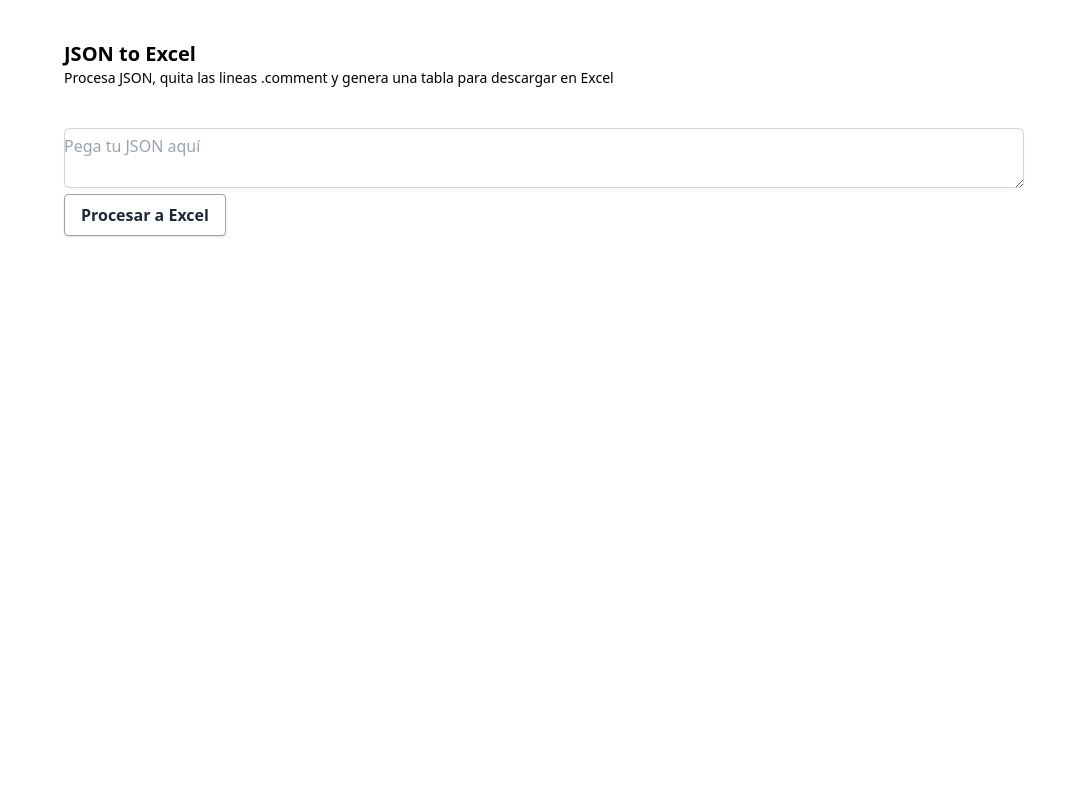
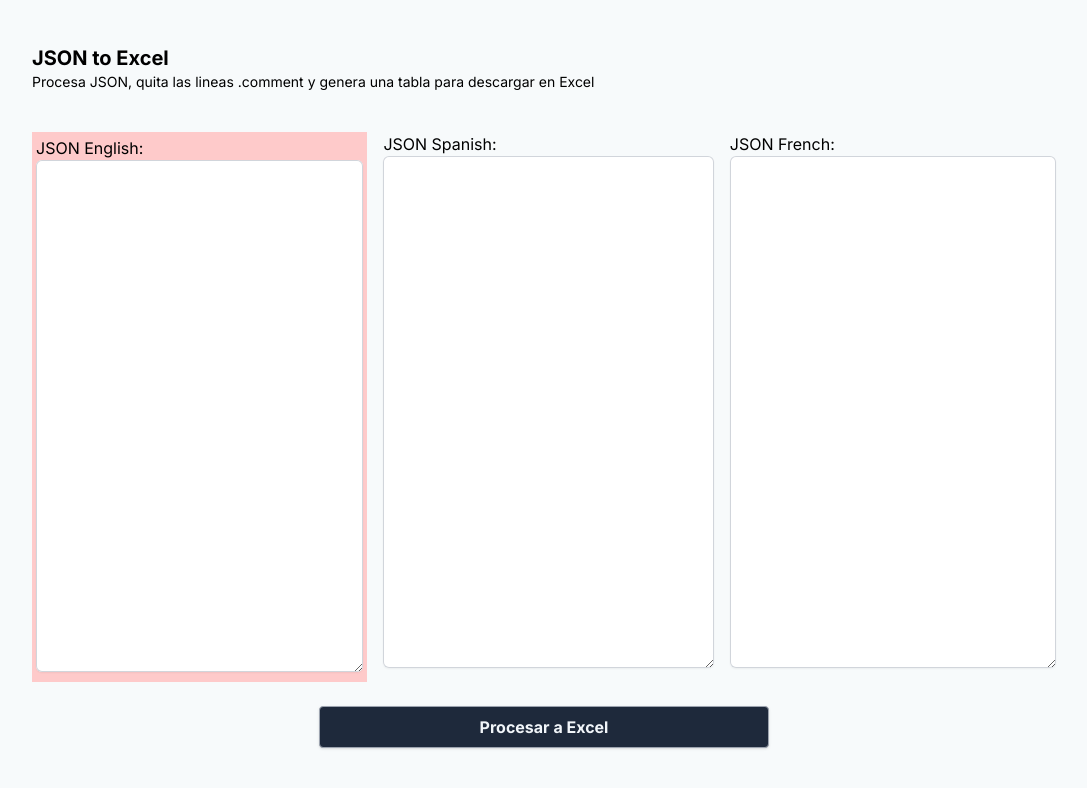
Before and after one commit to daggianama/json2excel, a website built with Vite: page client/index.html in a window 1280 px wide. Shown: the whole page, without its empty margins (96-1183 px from the left). Built offline with nearby package versions, Linux system fonts and the light colour scheme.

Commit message:
3 language inputs

```diff
--- /dev/null
+++ b/client/index.css
@@ -0,0 +1,23 @@
+
+@import url('https://fonts.googleapis.com/css?family=Inter:400,700&display=swap');
+
+* {
+  line-height: 1.5;
+  text-decoration: none;
+  box-sizing: border-box;
+  font-family: Inter,  sans-serif ;
+
+
+}
+
+body {
+  background-color: #eff6f874;
+  padding: 0 8em;
+  display: flex;
+  justify-content: left;
+  align-items: center;
+}
+
+textarea {
+  height: 64vh;
+}
--- a/client/index.html
+++ b/client/index.html
@@ -2,24 +2,66 @@
 <html>
 	<head>
 		<title>Procesar JSON y descargar Excel</title>
-    <meta charset="utf-8">
-    <meta name="viewport" content="width=device-width, initial-scale=1">
+		<meta charset="utf-8" />
+		<meta
+			name="viewport"
+			content="width=device-width, initial-scale=1"
+		/>
 		<script src="https://cdn.tailwindcss.com"></script>
-
+		<link rel="stylesheet" href="index.css" />
 	</head>
 	<body>
-    <div class="mt-10 mx-40" >
-        <div class=" my-10 ">
-            <h3 class="text-xl font-bold">JSON to Excel</h3>
-            <p class="text-sm">Procesa JSON, quita las lineas .comment y genera una tabla para descargar en Excel</p>
+		<div class="flex flex-col my-1">
+			<div class="my-10 flex flex-col  ">
+				<h3 class="text-xl font-bold text-left">JSON to Excel</h3>
+				<p class="text-sm text-left">
+					Procesa JSON, quita las lineas .comment y genera una tabla
+					para descargar en Excel
+				</p>
 			</div>
 
-        <textarea id="jsonInput" placeholder="Pega tu JSON aquí" class="w-full h-full rounded-md border-0 py-1.5 text-gray-900 shadow-sm ring-1 ring-inset ring-gray-300 placeholder:text-gray-400 focus:ring-2 focus:ring-inset focus:ring-yellow"></textarea>
-        <button id="processButton" class="bg-white hover:bg-gray-100 text-gray-800 font-semibold py-2 px-4 border border-gray-400 rounded shadow">
-        Procesar a Excel</button>
+			<!-- <textarea id="jsonInput" placeholder="Pega tu JSON aquí" ></textarea>
+        	<textarea id="jsonInput" placeholder="Pega tu JSON aquí" class="h-96 w-full rounded-md border-0 py-1.5 text-gray-900 shadow-sm ring-1 ring-inset ring-gray-300 placeholder:text-gray-400 focus:ring-2 focus:ring-inset focus:ring-yellow"></textarea>
+        	<textarea id="jsonInput" placeholder="Pega tu JSON aquí" class="h-96 w-full rounded-md border-0 py-1.5 text-gray-900 shadow-sm ring-1 ring-inset ring-gray-300 placeholder:text-gray-400 focus:ring-2 focus:ring-inset focus:ring-yellow"></textarea>
+         -->
+			<div class="flex gap-4 h-5/6">
+				<div class="border-4 border-red-200 bg-red-200">
+					<label for="jsonInput1">JSON English:</label>
+					<textarea
+						id="jsonInput1"
+						rows="4"
+						cols="50"
+						class=" w-full rounded-md border-0 py-1.5 text-gray-900 shadow-sm ring-1 ring-inset ring-gray-300 placeholder:text-gray-400 focus:ring-2 focus:ring-inset focus:ring-yellow"
+					></textarea
+					><br />
+				</div>
+				<div>
+				<label for="jsonInput2">JSON Spanish:</label>
+				<textarea
+					id="jsonInput2"
+					rows="4"
+					cols="50"
+					class="w-full rounded-md border-0 py-1.5 text-gray-900 shadow-sm ring-1 ring-inset ring-gray-300 placeholder:text-gray-400 focus:ring-2 focus:ring-inset focus:ring-yellow"
+				></textarea
+				></div>
+				<div>
+				<label for="jsonInput3">JSON French:</label>
+				<textarea
+					id="jsonInput3"
+					rows="4"
+					cols="50"
+					class="  w-full rounded-md border-0 py-1.5 text-gray-900 shadow-sm ring-1 ring-inset ring-gray-300 placeholder:text-gray-400 focus:ring-2 focus:ring-inset focus:ring-yellow"
+				></textarea
+				></div>
+			</div>
+			<button
+				id="processButton"
+				class="pl-40 pr-40 my-6 mx-auto bg-slate-800 hover:bg-gray-100 text-slate-100 font-semibold self-end py-2 border border-gray-400 rounded shadow"
+			>
+				Procesar a Excel
+			</button>
 		</div>
 
 		<script type="module" src="index.ts"></script>
-
 	</body>
 </html>
--- a/client/index.ts
+++ b/client/index.ts
@@ -1,45 +1,126 @@
+// import * as XLSX from "xlsx";
+
+// document.addEventListener("DOMContentLoaded", function () {
+//     const jsonInput = document.getElementById(
+//         "jsonInput"
+//     ) as HTMLTextAreaElement;
+//     const processButton = document.getElementById(
+//         "processButton"
+//     ) as HTMLButtonElement | null;
+
+//     if (processButton) {
+//         processButton.addEventListener("click", async (event) => {
+//             const jsonText = jsonInput.value;
+//             try {
+//                 // Elimina comas, comillas y divide el texto por líneas
+//                 const lines = jsonText.replace(/,/g, '').replace(/"/g, '').split('\n');
+//                 const filteredData: Record<string, string>[] = [];
+//                 let currentRow: Record<string, string> = {}; // Objeto para almacenar los pares clave-valor actuales
+
+//                 for (const line of lines) {
+//                     const trimmedLine = line.trim();
+
+//                     if (trimmedLine.length === 0) {
+//                         // Ignora líneas en blanco
+//                         continue;
+//                     }
+
+//                     // Si la línea contiene ".comment", la ignora
+//                     if (trimmedLine.includes('.comment')) {
+//                         continue;
+//                     }
+
+//                     // Elimina las llaves "{}" de la línea
+//                     const lineWithoutBrackets = trimmedLine.replace(/[{}]/g, '');
+
+//                     // Elimina los comentarios que comienzan con // y contienen =
+//                     const lineWithoutComments = lineWithoutBrackets.replace(/\/\/.*=/g, '');
+
+//                     // Divide la línea por ':', elimina espacios en blanco y agrega los datos en el formato deseado
+//                     const [key, value] = lineWithoutComments.split(":").map((item) => item.trim());
+//                     filteredData.push({ "Nombre": key, "Valor": value });
+//                 }
+
+//                 // Agrega el objeto actual al arreglo de datos filtrados
+//                 filteredData.push(currentRow);
+
+//                 // Crea un libro de Excel
+//                 const ws = XLSX.utils.json_to_sheet(filteredData);
+//                 const wb = XLSX.utils.book_new();
+//                 XLSX.utils.book_append_sheet(wb, ws, "Sheet 1");
+
+//                 // Genera un nombre de archivo único para el Excel
+//                 const uniqueFileName = "output.xlsx";
+
+//                 // Descarga el archivo Excel
+//                 XLSX.writeFile(wb, uniqueFileName);
+
+//             } catch (error) {
+//                 if (error instanceof Error) {
+//                     console.error("Error al procesar el archivo JSON:", error);
+//                     alert(
+//                         "Error al procesar el archivo JSON: " + error.message
+//                     );
+//                 } else {
+//                     console.error("Error al procesar el archivo JSON:", error);
+//                     alert(
+//                         "Error al procesar el archivo JSON: " + String(error)
+//                     );
+//                 }
+//             }
+//         });
+//     }
+// });
+
 import * as XLSX from "xlsx";
 
 document.addEventListener("DOMContentLoaded", function () {
-    const jsonInput = document.getElementById(
-        "jsonInput"
+    const jsonInput1 = document.getElementById(
+        "jsonInput1"
     ) as HTMLTextAreaElement;
+
+    const jsonInput2 = document.getElementById(
+        "jsonInput2"
+    ) as HTMLTextAreaElement;
+
+    const jsonInput3 = document.getElementById(
+        "jsonInput3"
+    ) as HTMLTextAreaElement;
+
     const processButton = document.getElementById(
         "processButton"
     ) as HTMLButtonElement | null;
 
     if (processButton) {
         processButton.addEventListener("click", async (event) => {
-            const jsonText = jsonInput.value;
+            const jsonText1 = jsonInput1.value;
+            const jsonText2 = jsonInput2.value;
+            const jsonText3 = jsonInput3.value;
+
             try {
-                // Elimina comas y divide el texto por líneas
-                const lines = jsonText.replace(/,/g, '').split('\n');
+                // Elimina comas, comillas y divide el texto por líneas
+                const lines1 = jsonText1.replace(/,/g, '').replace(/"/g, '').split('\n');
+                const lines2 = jsonText2.replace(/,/g, '').replace(/"/g, '').split('\n');
+                const lines3 = jsonText3.replace(/,/g, '').replace(/"/g, '').split('\n');
+
                 const filteredData: Record<string, string>[] = [];
-                let currentRow: Record<string, string> = {}; // Objeto para almacenar los pares clave-valor actuales
 
-                for (const line of lines) {
-                    const trimmedLine = line.trim();
-
-                    if (trimmedLine.length === 0) {
-                        // Ignora líneas en blanco
+                for (let i = 0; i < lines1.length; i++) {
+                    const trimmedLine1 = lines1[i].trim();
+                    if (trimmedLine1.length === 0 || trimmedLine1.includes('.comment')) {
+                        // Ignora líneas en blanco o con '.comment'
                         continue;
                     }
 
-                    // Si la línea contiene ".comment", la ignora
-                    if (trimmedLine.includes('.comment')) {
-                        continue;
-                    }
+                    const lineWithoutBrackets = trimmedLine1.replace(/[{}]/g, '');
 
-                    // Elimina las llaves "{}" de la línea
-                    const lineWithoutBrackets = trimmedLine.replace(/[{}]/g, '');
+                    const [key, value] = lineWithoutBrackets.split(":").map((item) => item.trim());
 
-                      // Divide la línea por ':', elimina espacios en blanco y agrega los datos en el formato deseado
-                      const [key, value] = lineWithoutBrackets.split(":").map((item) => item.trim());
-                      filteredData.push({ "Nombre": key, "Valor": value });
+                    const value2 = lines2[i] ? lines2[i].split(":")[1].trim() : '';
+                    const value3 = lines3[i] ? lines3[i].split(":")[1].trim() : '';
+
+                    filteredData.push({ "Nombre": key, "Valor1": value, "Valor2": value2, "Valor3": value3 });
                 }
-
-                // Agrega el objeto actual al arreglo de datos filtrados
-                filteredData.push(currentRow);
 
                 // Crea un libro de Excel
                 const ws = XLSX.utils.json_to_sheet(filteredData);
--- a/client/style.css
+++ /dev/null
@@ -1,15 +0,0 @@
-:root {
-  font-family: Inter, system-ui, Avenir, Helvetica, Arial, sans-serif;
-  line-height: 1.5;
-  font-weight: 400;
-
-  color-scheme: light dark;
-  color: rgba(255, 255, 255, 0.87);
-  background-color: #242424;
-
-  font-synthesis: none;
-  text-rendering: optimizeLegibility;
-  -webkit-font-smoothing: antialiased;
-  -moz-osx-font-smoothing: grayscale;
-  -webkit-text-size-adjust: 100%;
-}
--- a/package.json
+++ b/package.json
@@ -6,7 +6,7 @@
   "scripts": {
     "test": "jest",
     "client-install": "cd client && npm install",
-    "client-start": "cd client && npm start"
+    "client-start": "cd client && npm run dev"
   },
   "repository": {
     "type": "git",
```
Also changed, not shown: 1 other file. Lines whose indentation alone changed are shown as unchanged.
